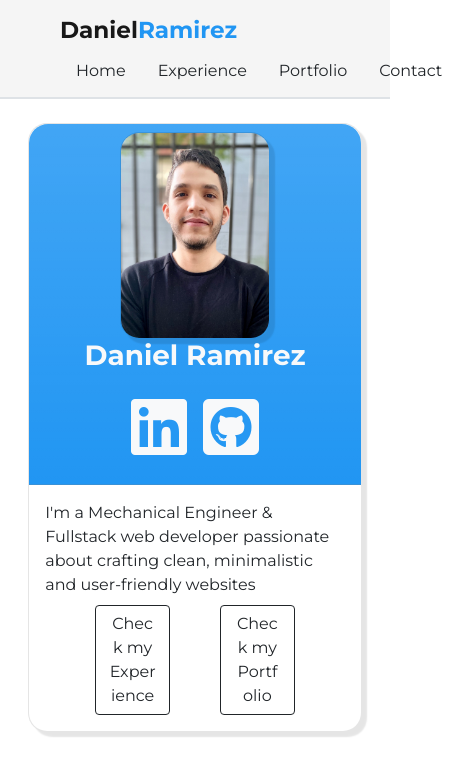
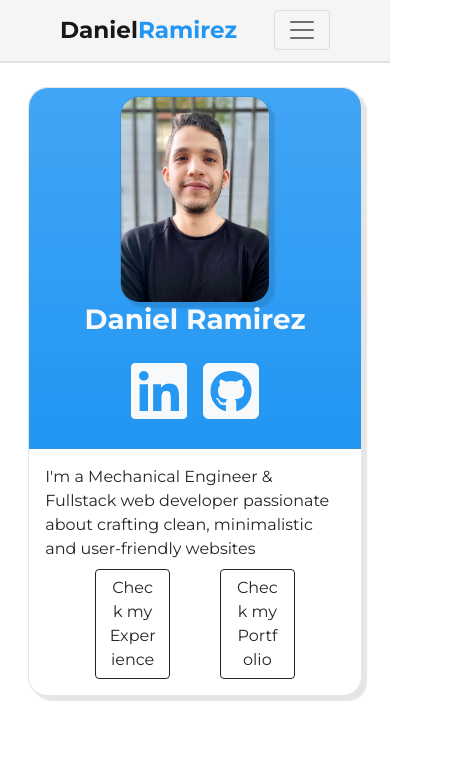
Before and after one commit to danielrs95/personalWeb, a React (Create React App) app: page / in a window 390 px wide. Shown: the top 776 px of the page, 458 px wide, since content can reach past the window. Built offline with nearby package versions, Linux system fonts and the light colour scheme.

Commit message:
Agrega responsive al navbar

```diff
--- a/src/components/Header.js
+++ b/src/components/Header.js
@@ -3,39 +3,8 @@
 const Header = () => {
   return (
     <>
-      {/* <Navbar
-        expand='md'
-        variant='light'
-        style={{ backgroundColor: '#f5f5f5' }}
-      >
-        <LinkContainer to='/'>
-          <Navbar.Brand style={{ fontSize: '1.1rem' }}>
-            <span style={{ fontWeight: 'bold' }}>Daniel </span>
-            <span style={{ fontWeight: 'bold', color: '#2196f3' }}>
-              Ramirez
-            </span>
-          </Navbar.Brand>
-        </LinkContainer>
-        <Navbar.Toggle aria-controls='basic-navbar-nav' />
-        <Navbar.Collapse id='basic-navbar-nav' style={{ fontSize: '1rem' }}>
-          <Nav className='ml-auto'>
-            <LinkContainer to='/' exact>
-              <Nav.Link href='/'>Home</Nav.Link>
-            </LinkContainer>
-            <LinkContainer to='/experience'>
-              <Nav.Link>Experience</Nav.Link>
-            </LinkContainer>
-            <LinkContainer to='/portfolio'>
-              <Nav.Link>Portfolio</Nav.Link>
-            </LinkContainer>
-            <LinkContainer to='/contact'>
-              <Nav.Link>Contact</Nav.Link>
-            </LinkContainer>
-          </Nav>
-        </Navbar.Collapse>
-      </Navbar> */}
       <nav
-        className='navbar navbar-light border-bottom border-2'
+        className='navbar navbar-expand-lg navbar-light border-bottom border-2'
         style={{ backgroundColor: '#f5f5f5' }}
       >
         <div className='container-fluid mx-5'>
@@ -45,7 +14,22 @@
               Ramirez
             </span>
           </a>
-          <div className='d-flex'>
+          <button
+            className='navbar-toggler'
+            type='button'
+            data-bs-toggle='collapse'
+            data-bs-target='#navbarSupportedContent'
+            aria-controls='navbarSupportedContent'
+            aria-expanded='false'
+            aria-label='Toggle navigation'
+          >
+            <span className='navbar-toggler-icon'></span>
+          </button>
+          <div
+            className='collapse navbar-collapse '
+            id='navbarSupportedContent'
+          >
+            <div className='navbar-nav ms-auto mb-2 mb-lg-0'>
               <a
                 className='btn btn-outline-dark mx-1 border-0'
                 role='button'
@@ -77,6 +61,7 @@
               </button>
             </div>
           </div>
+        </div>
       </nav>
     </>
   );
```
Lines whose indentation alone changed are shown as unchanged.
